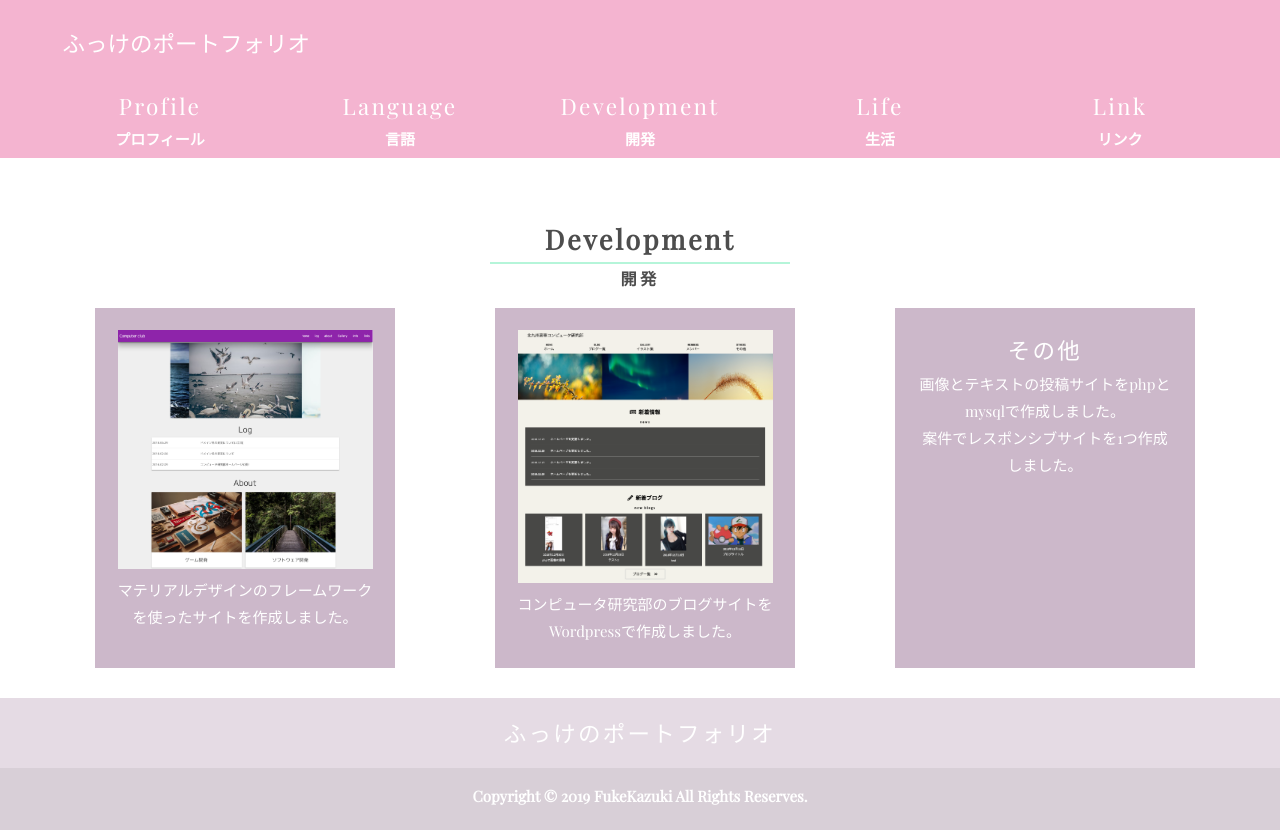
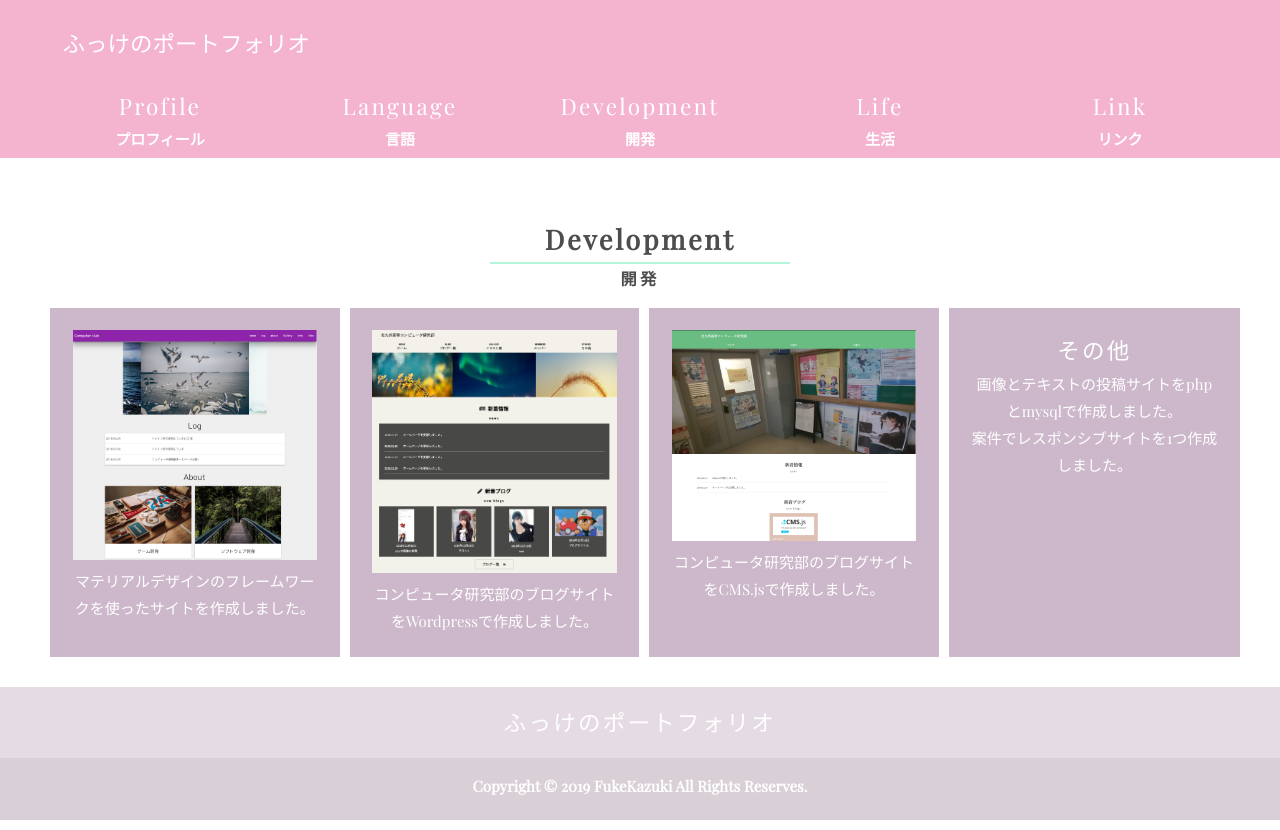
Before and after one commit to FukeKazki/FukeKazki.github.io, a plain HTML site: page src/development.html in a window 1280 px wide. Drawn offline with nearby package versions, Linux system fonts and the light colour scheme.

Commit message:
Add Develop

```diff
--- a/src/development.html
+++ b/src/development.html
@@ -33,6 +33,12 @@
 							<p>コンピュータ研究部のブログサイトをWordpressで作成しました。</p>
 						</a>
 					</div>
+                    <div class="card card-link">
+						<a href="https://kct-conken.github.io/cms.js-starter/home.html" target="_blank">
+							<p class="image"><img src="../com/img/コン研CMS.png" alt="コン研cms.js"></p>
+							<p>コンピュータ研究部のブログサイトをCMS.jsで作成しました。</p>
+						</a>
+					</div>
 					<div class="card">
 						<p class="section-title">その他</p>
 						<p>画像とテキストの投稿サイトをphpとmysqlで作成しました。</p>
```
Also changed, not shown: com/img/コン研CMS.png (added), 3 other files.
